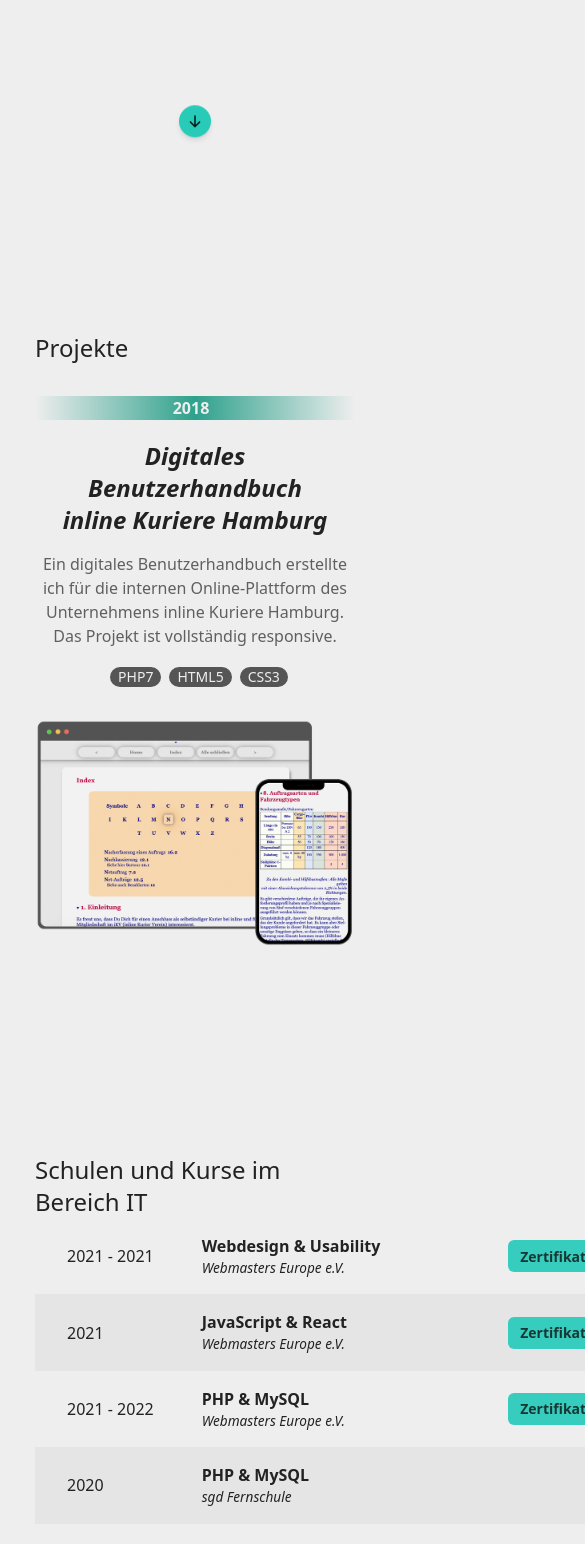
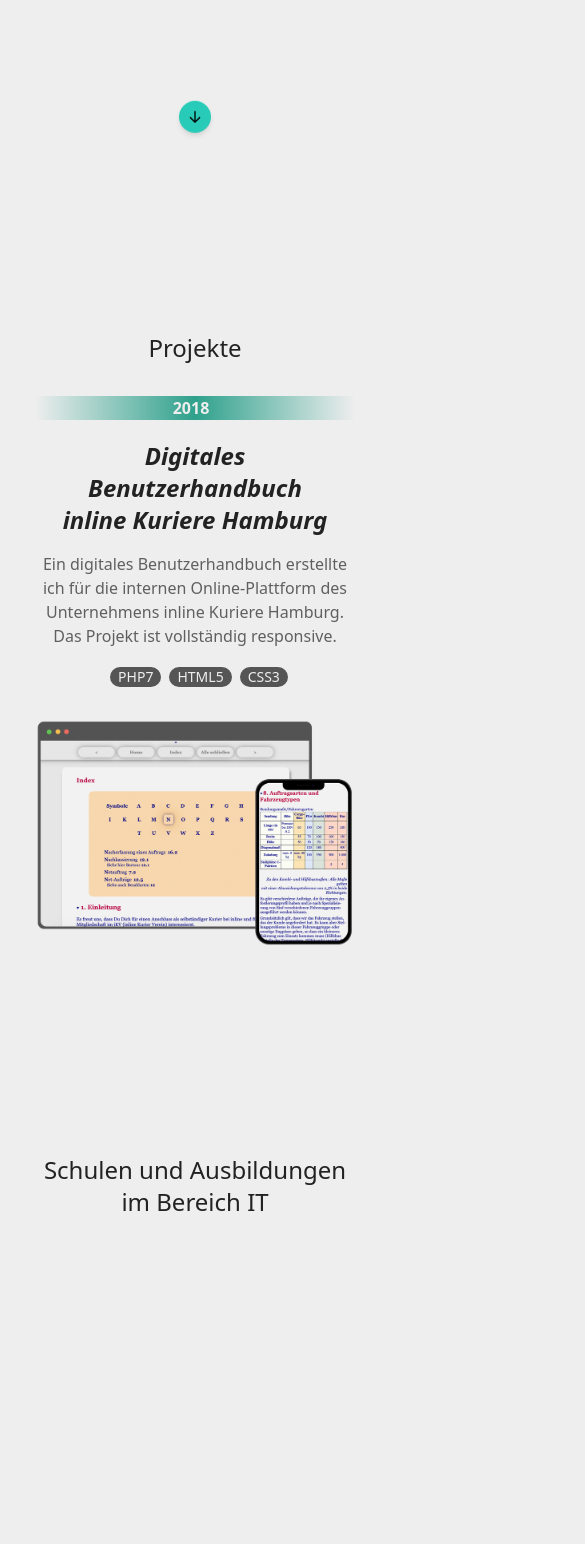
Before and after one commit to gabjuh/webdev-portfolio, a React (Vite) app: page / in a window 390 px wide. Shown: the part 432-1976 px from the top of the page, 585 px wide, since content can reach past the window. Built offline with nearby package versions, Linux system fonts and the light colour scheme.

Commit message:
import data files, change design, add mobile view to schools

```diff
--- a/src/components/Overview.tsx
+++ b/src/components/Overview.tsx
@@ -1,35 +1,42 @@
-import React from 'react';
-import raw_data from '../data/cv/cv_gj2.json';
-import { ITree, IGeneral, IItem, IPoint, IContent, ITimeline } from '../interfaces/Tree';
-import ICategories from '../interfaces/Categories';
+import React, { useState } from 'react';
+import raw_schools_data from '../data/overview/schools.json';
+import raw_projects_data from '../data/overview/projects.json';
 import images from '../data/tree/images';
+import pdfs from '../data/pdfs/pdfs';
 
+import { ITree, IItem } from '../interfaces/Tree';
 
 const Overview = () => {
 
-  const data = raw_data as ITree;
+  const schools_data = raw_schools_data as ITree;
+  const projects_data = raw_projects_data as unknown as ITree;
 
-  const items: IItem[] = data.items;
+  const items_schools: IItem[] = schools_data.items;
+  const items_projects: IItem[] = projects_data.items;
 
-  const sortedItems: IItem[] = items.sort((a, b) => b.content.year - a.content.year);
+  const sortedSchoolItems: IItem[] = items_schools.sort((a, b) => b.content.year - a.content.year);
 
-  const itSchoolItems: IItem[] = sortedItems.filter((item) => item.content.categories?.includes('it') && item.content.categories?.includes('education'));
+  const itSchoolItems: IItem[] = sortedSchoolItems.filter((item) =>
+    item.content.categories?.includes('it') &&
+    item.content.categories?.includes('education')
+  );
 
-  const itProjectItems: IItem[] = sortedItems.filter((item) => item.content.categories?.includes('it') && item.content.categories?.includes('project'));
-
-  console.log(itProjectItems);
+  const itProjectItems: IItem[] = items_projects.filter((item) =>
+    item.content.categories?.includes('it') &&
+    item.content.categories?.includes('project')
+  );
 
   return (
     <>
       <div className="container mx-auto py-5 my-16">
 
         {/* Projects */}
-        <h2 className="text-2xl mb-8">Projekte</h2>
+        <h2 className="text-2xl mb-8 text-center">Projekte</h2>
         {itProjectItems.map((item, index) => {
           return (
-            <div key={index} className="flex flex-wrap">
+            <div key={`projects-${index}`} className="flex flex-wrap">
               {/* Texts */}
-              <div className="relative xl:text-right text-center xl:w-[50%] mx-auto xl:mx-0 mb-8">
+              <div className="relative xl:text-right text-center xl:w-[55%] mx-auto xl:mx-0 mb-8">
                 <div className="xl:absolute xl:top-[50%] xl:right-[3rem] xl:-translate-y-[50%] max-w-[800px]">
                   <div className="mb-5 text-[#eee] font-bold bg-gradient-to-r from-[#eee] xl:via-[#eee] xl:to-[#2ea18c] via-[#2ea18c] to-[#eee]">
                     <p className="mr-2">{item.content.year}</p>
@@ -44,13 +51,13 @@ const Overview = () => {
                     <p>{item.content.description}</p>
                   </div>
                   <div className="">
-                    <span className="">{item.content.tech?.map((tech: string) => <div className="inline-block ml-2 text-[#eee] bg-[#555] px-2 rounded-xl text-sm">{tech}</div>)}</span>
+                    <span className="">{item.content.tech?.map((tech: string, index: number) => <div key={`project-tech-${index}`} className="inline-block ml-2 text-[#eee] bg-[#555] px-2 rounded-xl text-sm">{tech}</div>)}</span>
                   </div>
                 </div>
               </div>
 
               {/* Image */}
-              <div className="max-w-[500px] mx-auto">
+              <div className="max-w-[540px] mx-auto">
                 <img src={images.filter(img => img.name === item.content.image)[0].img} alt={item.content.slug} />
               </div>
             </div>
@@ -59,32 +66,60 @@ const Overview = () => {
 
         {/* Schools */}
         <div className="my-52">
-          <h2 className="text-2xl">Schulen und Kurse im Bereich IT</h2>
-          <table id="schools-table" className="table w-[100%]">
-            {itSchoolItems.map((item, index) => {
-              return (
-                <>
-                  <tr className="h-[4rem]">
-                    <td className="">
-                      <p className="mx-4">{item.content.year}{item.content.end ? ' - ' + item.content.end : ''}</p>
+          <h2 className="text-2xl mb-8 text-center">Schulen und Ausbildungen im Bereich IT</h2>
+          {/* On Desktop */}
+
+          <table className="invisible lg:visible min-w-[80%] text-left text-sm font-light mx-auto">
+            <tbody>
+              {itSchoolItems.map((item, index) => {
+
+                return (
+                  <tr key={`schools-tr-${index}`} className={`border-b ${index % 2 ? 'bg-[#eee]' : 'bg-[#ddd5]'}`}>
+                    <td className="whitespace-nowrap px-6 py-4">
+                      {item.content.year}{item.content.end ? ' - ' + item.content.end : ''}
                     </td>
-                    <td className="">
-                      <p className="font-semibold">{item.content.name}</p>
-                      <p className="text-[.85rem] italic">{item.content.institute}</p>
+                    <td className="whitespace-nowrap px-6 py-4">
+                      <span className="block font-semibold">
+                        {item.content.name}
+                      </span>
+                      <span className="text-[.85rem] italic">
+                        {item.content.institute}
+                      </span>
                     </td>
-                    <td className="font-semibold italic">
-                      {item.content.certificate &&
-                        <button className="btn-sm btn-accent rounded-md">Zertifikat</button>
+                    <td className="whitespace-nowrap px-6 py-4">
+                      {item.content.certificate && !item.content.certificate?.includes('abitur') &&
+                        <a
+                          href={item.content.certificate ? pdfs.find(pdf => pdf.id === item.content.certificate)?.url : ''}
+                          className="btn-sm btn-accent py-1 rounded font-normal transition-all duration-300"
+                          target="_blank"
+                        >Zertifikat</a>
                       }
                     </td>
                   </tr>
+                );
+              })}
 
-                </>
+            </tbody >
+          </table>
 
-              );
-
-            })}
-          </table>
+          {/* On Mobile */}
+          <div className="flex flex-col md:flex-row sm:flex-wrap lg:hidden" >
+            {
+              itSchoolItems.map((item, index) => {
+                return (
+                  <div key={`schools-mobile-${index}`} className="md:w-[50%] min-w-[250px] p-3">
+                    <p className="mx-4">{item.content.year}{item.content.end ? ' - ' + item.content.end : ''}</p>
+                    <p className="font-semibold">{item.content.name}</p>
+                    <p className="text-[.85rem] italic">{item.content.institute}</p>
+                    {item.content.certificate &&
+                      <button className="btn-sm btn-accent rounded-md">Zertifikat</button>
+                    }
+                    <hr className="my-4" />
+                  </div>
+                );
+              })
+            }
+          </div >
         </div>
       </div>
     </>
```
